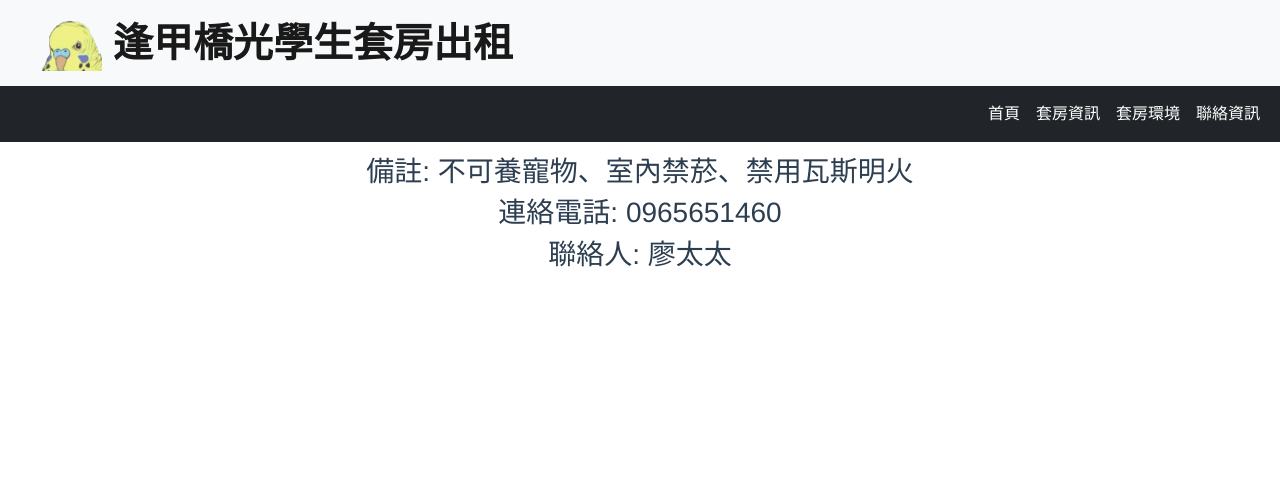
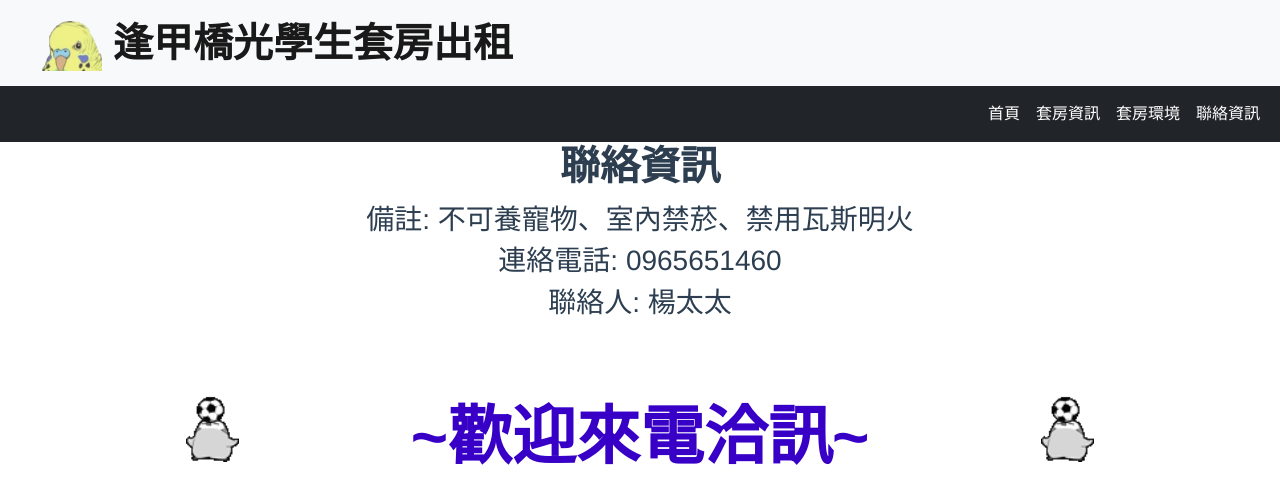
Before and after one commit to EighteenLao/myRoomRentWebVue, a Vue app: page /AppContact in a window 1280 px wide. Shown: the top 504 px of the page. Built offline with nearby package versions, Linux system fonts and the light colour scheme.

Commit message:
AppContact

```diff
--- a/src/components/AppContact.vue
+++ b/src/components/AppContact.vue
@@ -1,8 +1,25 @@
 <template>
+    <h1><b>聯絡資訊</b></h1>
     <div class="contractText">
         <h3>備註: 不可養寵物、室內禁菸、禁用瓦斯明火</h3>
         <h3>連絡電話: 0965651460</h3>
-        <h3>聯絡人: 廖太太</h3>
+        <h3>聯絡人: 楊太太</h3>
+    </div>
+
+    <div class="endingContainer">
+        <div class="container">
+            <div class="row">
+                <div class="col-12 col-md-3">
+                    <img src="../assets/penguinGif.gif" style="width:20%">
+                </div>
+                <div class="col-12 col-md-6">
+                    <p class="welcome">~歡迎來電洽訊~</p>
+                </div>
+                <div class="col-12 col-md-3">
+                    <img src="../assets/penguinGif.gif" style="width:20%">
+                </div>
+            </div>
+        </div>
     </div>
 
 </template>
@@ -16,8 +33,32 @@ export default{
 }
 </script>
 
-<style>
+<style lang="scss" scoped>
 .contractText{
     margin: 1%;
 }
+
+.container{
+    margin: 5% auto;
+
+    img{
+        display: block;
+        margin: auto;
+    }
+
+    .welcome{
+        padding: 1%;
+        text-align: center;
+        font-size: 8vmin;
+        font-weight: 600;
+        animation: color-change 3s infinite;
+    }
+}
+
+@keyframes color-change {
+    0% { color: red; }
+    30% { color: green; }
+    60% { color: blue; }
+    100% { color: red; }
+}
 </style>
```
Also changed, not shown: src/assets/penguinGif.gif (added).
